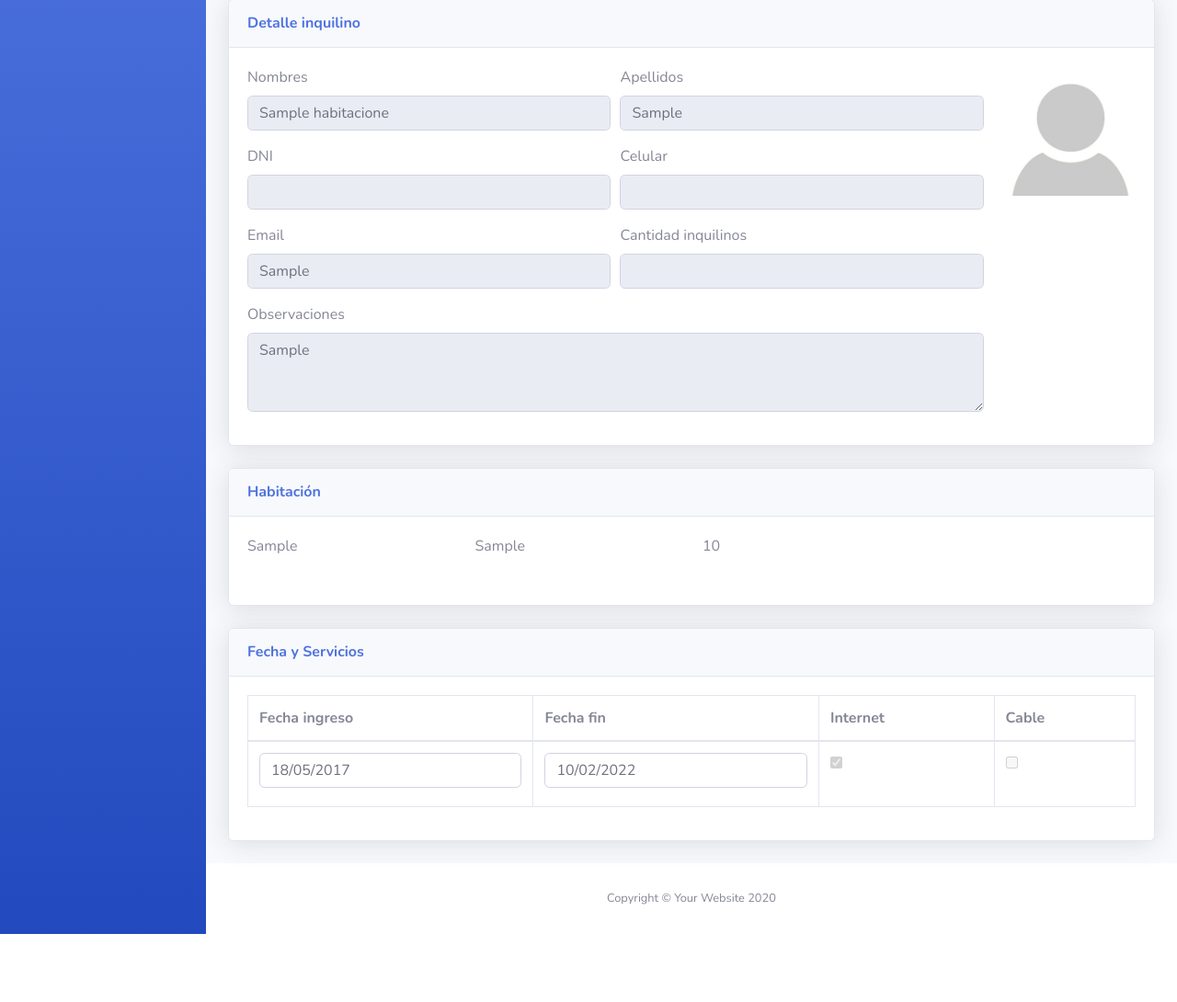
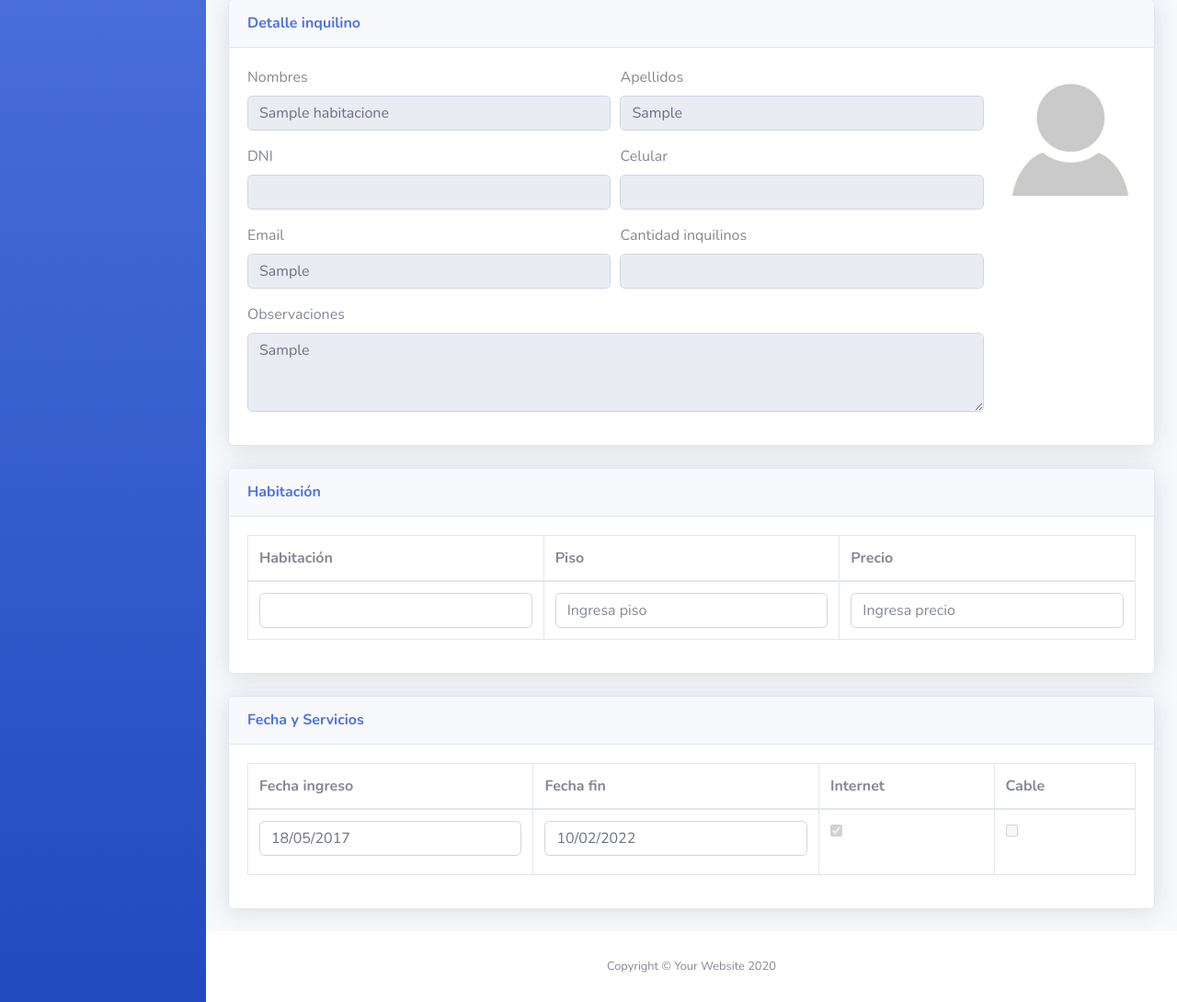
Before and after one commit to Sp4mm3rs/myflasts_isil, a PHP site: the page made by detalle-inquilino.php in a window 1280 px wide. Shown: the part 309-1399 px from the top of the page at 92% size. Before the commit the page ends 1325 px from the top, so only its background shows below. Run offline with PHP 8.4, Linux system fonts and the light colour scheme; tables that the repository leaves empty or names only in its code hold one stand-in row (values such as "Sample post").

Commit message:
detalle inquilino

```diff
--- a/detalle-inquilino.php
+++ b/detalle-inquilino.php
@@ -141,17 +141,38 @@
                                 <h6 class="m-0 font-weight-bold text-primary">Habitación</h6>
                             </div>
                             <div class="card-body">
-                                <div class="form-group row">
+                                        <div class="table-responsive">
+                                            <table class="table table-bordered" id="dataTable" width="100%" cellspacing="0">
+                                                <thead>
+                                                    <tr>
+                                                        <th>Habitación</th>
+                                                        <th>Piso</th>
+                                                        <th>Precio</th>
+                                                        <!-- <th>Acción</th> -->
+                                                    </tr>
+                                                </thead>
+
+                                                <tbody>
+                                                    <tr>
+                                                        <td> <input type="number" class="form-control" id="inq_habitacion" name="inq_habitacion" value="Habitación <?php echo $inquilino['nro_habitacion'] ?>"> </td>
+                                                        <td><input type="number" class="form-control" id="inq_habitacion" name="inq_habitacion" placeholder="Ingresa piso"></td>
+                                                        <td><input type="number" class="form-control" id="inq_habitacion" name="inq_habitacion" placeholder="Ingresa precio"></td>
+                                                    </tr>
+                                                </tbody>
+                                            </table>
+                                        </div>
+
+                                <!-- <div class="form-group row">
                                     <div class="col-md-3">
-                                        <p><?php echo $inquilino['nro_habitacion'] ?></p>
+                                        <p>Habitación <?php echo $inquilino['nro_habitacion'] ?></p>
                                     </div>
                                     <div class="col-md-3">
-                                        <p><?php echo $inquilino['nro_piso'] ?></p>
+                                        <p>Piso <?php echo $inquilino['nro_piso'] ?></p>
                                     </div>
                                     <div class="col-md-3">
-                                        <p><?php echo $inquilino['precio'] ?></p>
+                                        <p>S/ <?php echo $inquilino['precio'] ?></p>
                                     </div>
-                                </div>
+                                </div> -->
                             </div>
                         </div>
                         <div class="card shadow mb-4">
```
Also changed, not shown: ingresar-inquilino.php (+3 -4 lines).
